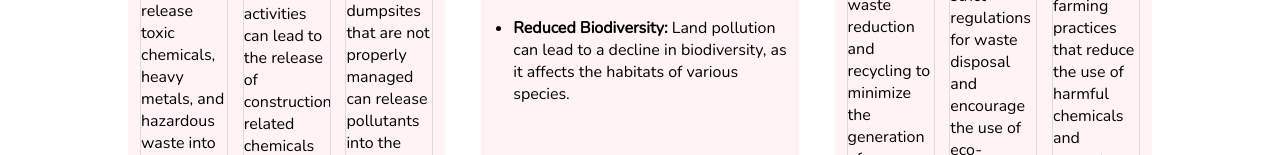
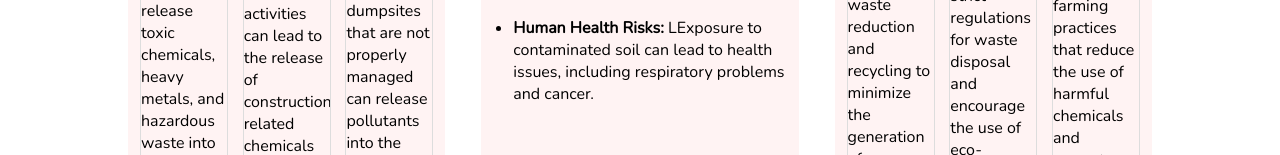
Before and after one commit to Chenjiruuu/Chenjiruuu.github.io, a plain HTML site: page Index.html in a window 1280 px wide. Shown: the part 2461-2616 px from the top of the page. Drawn offline with nearby package versions, Linux system fonts and the light colour scheme.

Commit message:
Index.html

```diff
--- a/Index.html
+++ b/Index.html
@@ -253,7 +253,7 @@
 							<p> </p>
 							<li><b>Reduced Biodiversity:</b> Land pollution can lead to a decline in biodiversity, as it affects the habitats of various species.</li>
 							<p> </p>
-							<li><b>Reduced Biodiversity:</b> Land pollution can lead to a decline in biodiversity, as it affects the habitats of various species.</li>
+							<li><b>Human Health Risks:</b> LExposure to contaminated soil can lead to health issues, including respiratory problems and cancer.</li>
 						</ul>
 					</div>
 					</div>
```
